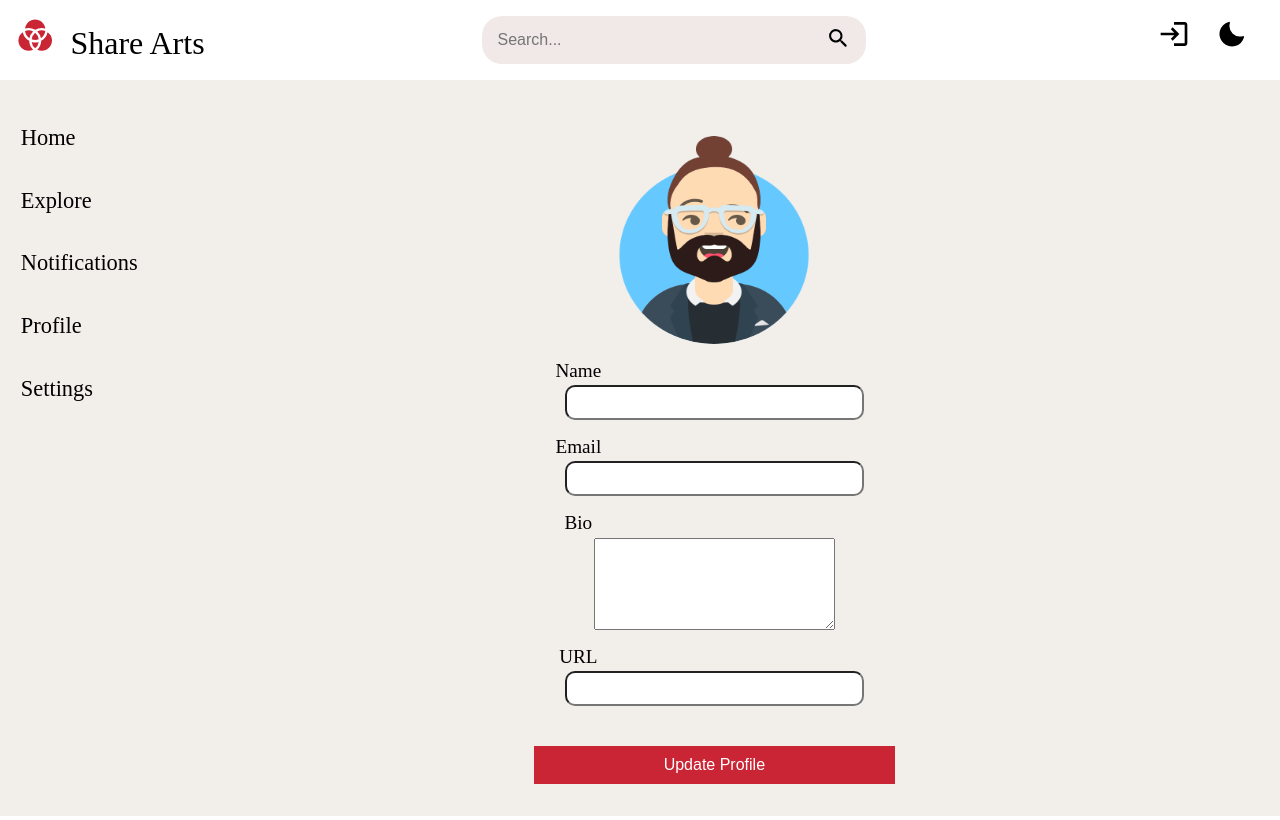
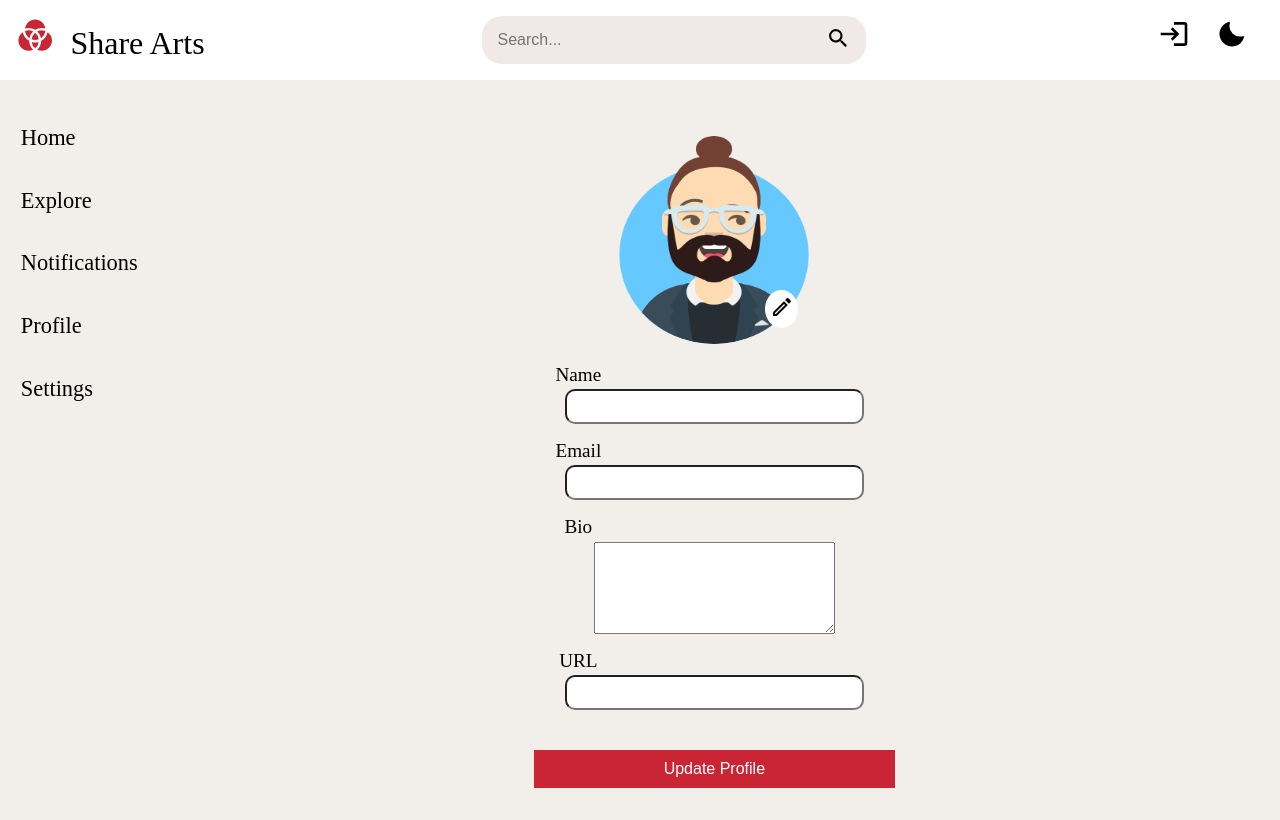
Before and after one commit to Developers-codz/shareArts, a React (Create React App) app: page /settings in a window 1280 px wide. Built offline with nearby package versions, Linux system fonts and the light colour scheme; what miragejs would draw is missing.

Commit message:
feat: profile update input

```diff
--- /dev/null
+++ b/src/Assets/icons/EditIcon.jsx
@@ -0,0 +1,7 @@
+import React from 'react'
+
+export const EditIcon = () => {
+  return (
+    <svg width="1.5em" height="1.5em" viewBox="0 0 24 24"><path fill="currentColor" d="m14.06 9.02l.92.92L5.92 19H5v-.92l9.06-9.06M17.66 3c-.25 0-.51.1-.7.29l-1.83 1.83l3.75 3.75l1.83-1.83a.996.996 0 0 0 0-1.41l-2.34-2.34c-.2-.2-.45-.29-.71-.29zm-3.6 3.19L3 17.25V21h3.75L17.81 9.94l-3.75-3.75z"></path></svg>
+  )
+}
--- a/src/Assets/icons/index.js
+++ b/src/Assets/icons/index.js
@@ -7,3 +7,4 @@ export {CommentIcon} from "./CommentIcon"
 export {ShareIcon} from "./ShareIcon"
 export {HeartFilled} from "./HeartFilled"
 export {HeartOutline} from "./HeartOutline"
+export {EditIcon} from "./EditIcon"
--- a/src/globalStyles.js
+++ b/src/globalStyles.js
@@ -47,6 +47,9 @@ html{
   min-height: 97.5vh;
 }
 @media only screen and (max-width:560px){
+  html{
+    font-size:65%;
+  }
   .aside{
     display:none;
   }
--- a/src/pages/Setting/Setting.jsx
+++ b/src/pages/Setting/Setting.jsx
@@ -1,13 +1,18 @@
-import { Wrapper,Form,Label,InputField,BioInput } from "./settingComponent"
+import { Wrapper,Form,Label,InputField,BioInput,EditBtn,ImageWrapper } from "./settingComponent"
 import { ProfileImg } from "../Profile/profileComponents"
 import {PrimaryButton} from "../Authpages/AuthFormComponent"
 import avataaar from "../../Assets/images/avataaar1.png"
+import { EditIcon } from "../../Assets/icons"
 
 export const Setting = () =>{
     return (
         <Wrapper>
             <Form>
+                <ImageWrapper>
                 <ProfileImg src={avataaar}></ProfileImg>
+                <EditBtn htmlFor="picUpdate"><EditIcon /></EditBtn>
+                <input type="file" id="picUpdate" style={{display:"none"}} />
+                </ImageWrapper>
                 <Label htmlFor="username" name>Name</Label>
                 <InputField id="username" type="text"></InputField>
                 <Label htmlFor="email">Email</Label>
--- a/src/pages/Setting/settingComponent.js
+++ b/src/pages/Setting/settingComponent.js
@@ -31,3 +31,17 @@ margin:.2rem 0 1rem 0
 
 export const BioInput = styled.textarea`
 margin:.2rem 0 1rem 0`
+
+export const EditBtn = styled.label`
+position:absolute;
+bottom:20px;
+right:20px;
+cursor:pointer;
+background-color:var(--color-light);
+border:none;
+border-radius: 50%;
+padding:.3rem;
+`
+export const ImageWrapper = styled.div`
+position:relative;
+`
```
